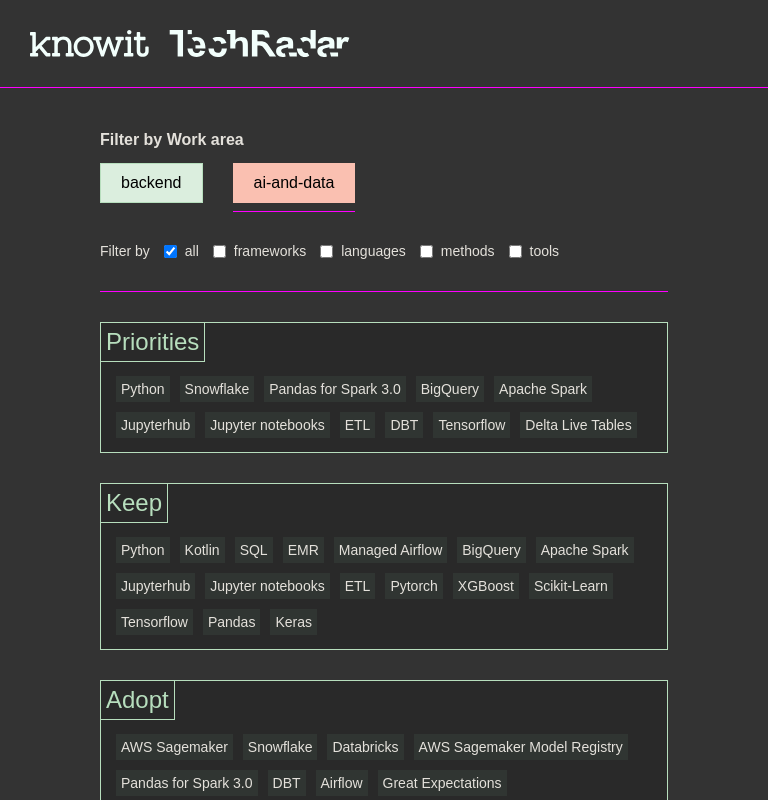
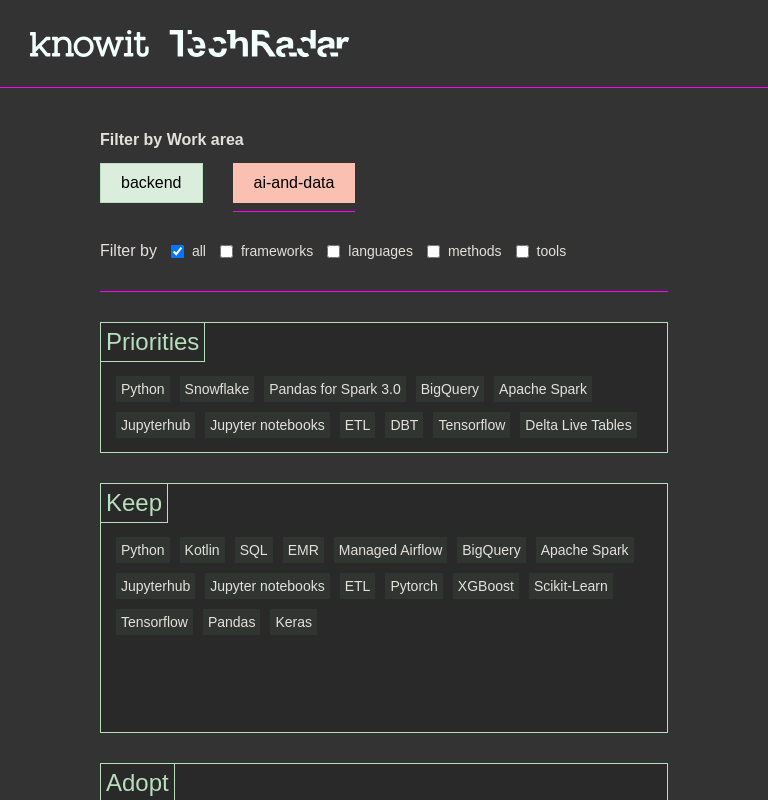
Before and after one commit to knowit/teknologiradar, a Next.js app in the folder frontend/: page /category/ai-and-data in a window 768 px wide. Shown: the top 800 px of the page. Built offline with nearby package versions, Linux system fonts and the light colour scheme.

Commit message:
Fixed height to quadrants above --breakpoint-tablet

```diff
--- a/frontend/components/GroupFilter.module.css
+++ b/frontend/components/GroupFilter.module.css
@@ -11,6 +11,6 @@
   align-items: center;
 }
 
-.sortingLegend {
+.filterLabel {
   font-size: 1.6rem;
 }
--- a/frontend/components/Quadrant.module.css
+++ b/frontend/components/Quadrant.module.css
@@ -1,12 +1,21 @@
+
 .wrapper {
   background-color: var(--color-fg);
   border: 1px solid var(--color-green1);
   display: flex;
   flex-direction: column;
+  height: 15rem;
 }
+
 @media (max-width: 768px) {
   .wrapper {
-    max-height: 180px;
+    height: auto;
+  }
+}
+
+
+@media (min-width: 768px) {
+  .wrapper {
     overflow-y: scroll;
     scrollbar-color: var(--color-green1) var(--color-green1);
   }
@@ -25,6 +34,7 @@
     scrollbar-color: var(--color-green1) var(--color-green1);
   }
 }
+
 .headingWrapper {
   display: flex;
   align-items: center;
--- a/frontend/components/Quadrants.module.css
+++ b/frontend/components/Quadrants.module.css
@@ -2,6 +2,10 @@
   .quadrantGrouping {
     display: grid;
     grid-template-columns: 1fr 1fr;
+  }
+
+  .quadrantGrouping > div {
+    height: 25rem;
   }
 }
 
```
